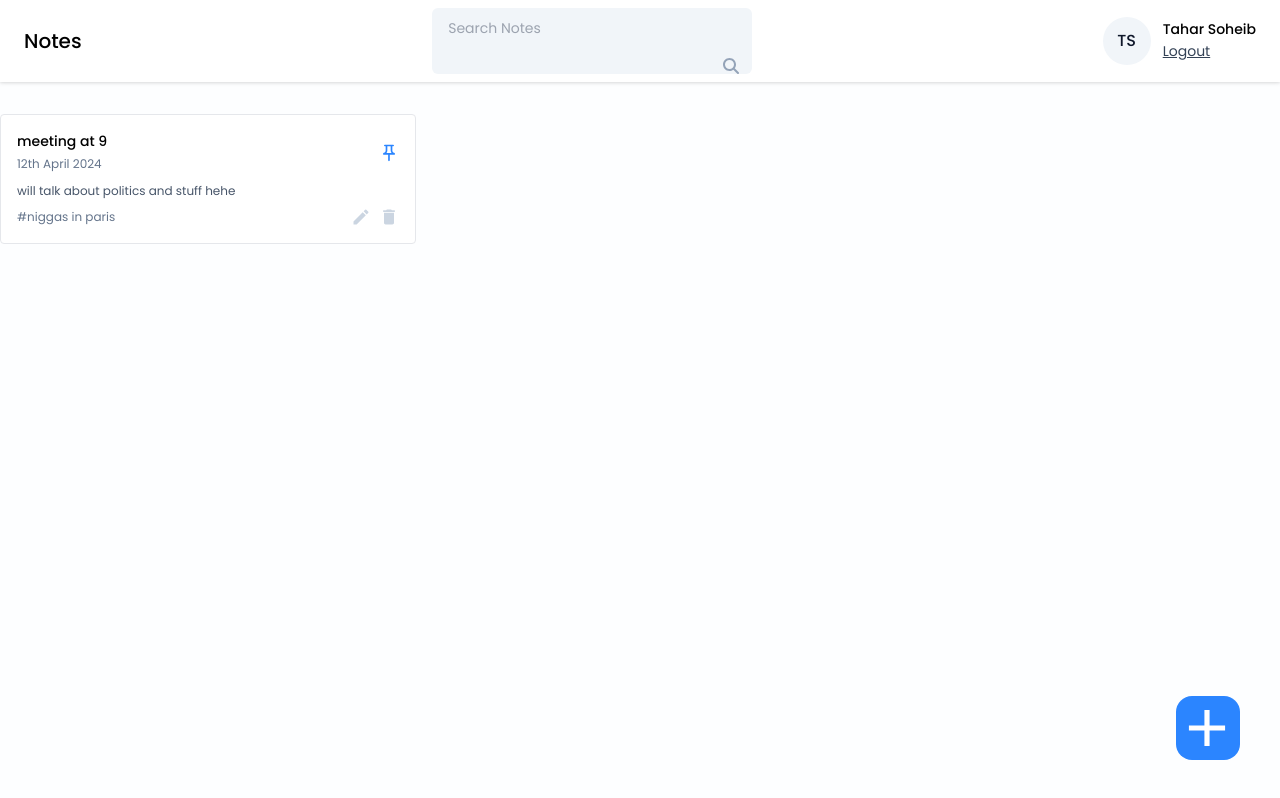
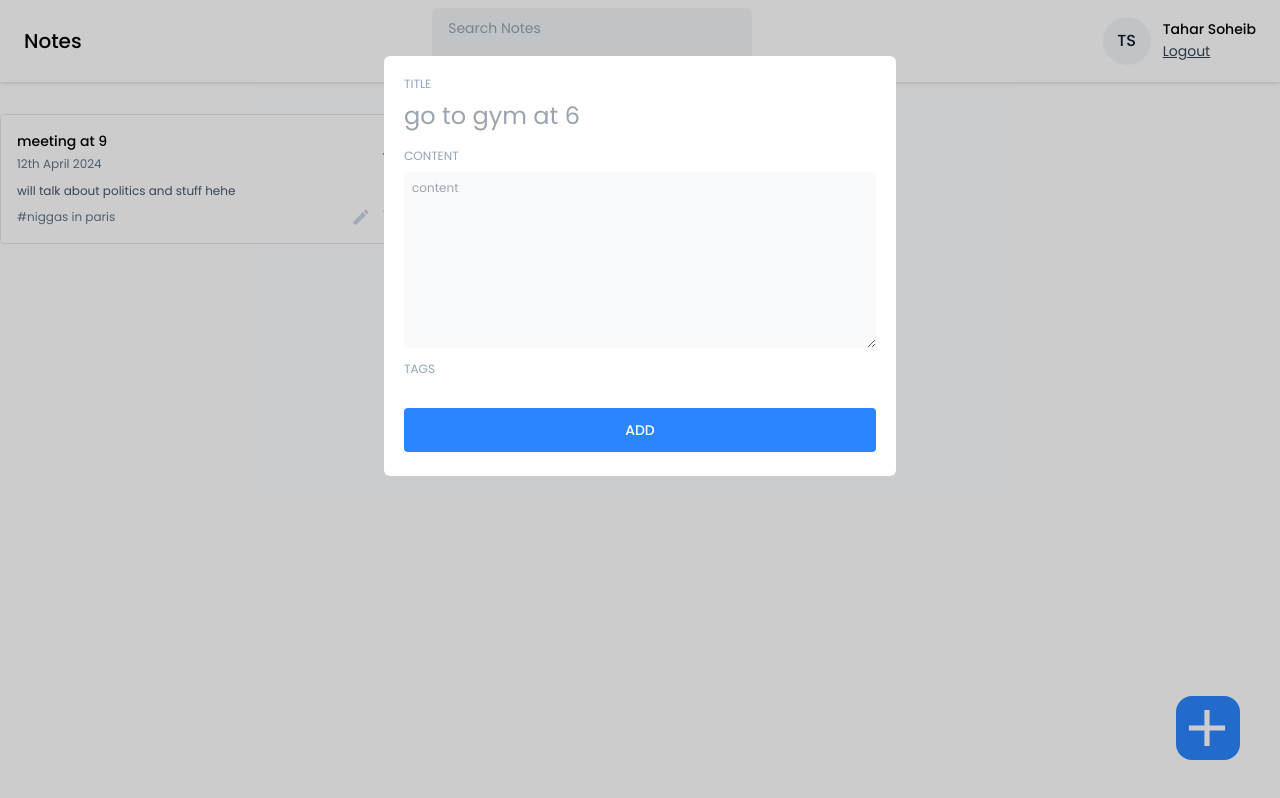
Before and after one commit to rbtsoheib/final_project, a React (Vite) app in the folder frontend/Notes-saver/: page /dashboard in a window 1280 px wide. Both pictures are taken after a click on the button 1208 px from the left and 728 px from the top of the page. Built offline with nearby package versions, Linux system fonts and the light colour scheme.

Commit message:
new changes, i made the new component nothing toooo crazy

```diff
--- a/frontend/Notes-saver/package.json
+++ b/frontend/Notes-saver/package.json
@@ -13,6 +13,7 @@
     "react": "^18.3.1",
     "react-dom": "^18.3.1",
     "react-icons": "^5.3.0",
+    "react-modal": "^3.16.3",
     "react-router-dom": "^6.28.0"
   },
   "devDependencies": {
--- a/frontend/Notes-saver/src/index.css
+++ b/frontend/Notes-saver/src/index.css
@@ -39,4 +39,10 @@
 
     @apply text-xl text-slate-300 cursor-pointer hover:text-primary;
   }
+
+  .input-label{
+
+    @apply text-xs text-slate-400 ;
+  }
+
 }
--- /dev/null
+++ b/frontend/Notes-saver/src/pages/home/AddEditNotes.jsx
@@ -0,0 +1,35 @@
+import React from "react";
+
+const AddEditNotes = () => {
+  return (
+    <div>
+      <div className="flex flex-col gap-2">
+        <label className="input-label">TITLE</label>
+        <input
+          type="text"
+          className="text-2xl text-slate-950 outline-none"
+          placeholder="go to gym at 6"
+        />
+      </div>
+
+      <div className="flex flex-col gap-2 mt-4">
+        <label className="input-label">CONTENT</label>
+        <textarea
+          type="text"
+          className="text-xs text-slate-950 outline-none bg-slate-50 p-2 rounded"
+          placeholder="content"
+          rows={10}
+        ></textarea>
+
+      <div className="">
+        <label className="input-label">TAGS</label>
+      </div>
+
+      <button className="btn-primary font-medium mt-5 p-3" onClick={() => {}}>ADD</button>
+
+      </div>
+    </div>
+  );
+};
+
+export default AddEditNotes;
--- a/frontend/Notes-saver/src/pages/home/Home.jsx
+++ b/frontend/Notes-saver/src/pages/home/Home.jsx
@@ -1,9 +1,17 @@
-import React from "react";
+import React, { useState } from "react";
 import Navbar from "../../components/navbar/Navbar";
 import NoteCard from "../../components/Cards/NoteCard";
 import { MdAdd } from "react-icons/md";
+import AddEditNotes from "./AddEditNotes";
+import Modal from "react-modal";
 
 const Home = () => {
+  const [openAddEditModal, setOpenAddEditModal] = useState({
+    isShown: false,
+    type: "add",
+    date: null,
+  });
+
   return (
     <>
       <Navbar />
@@ -22,11 +30,28 @@
         </div>
       </div>
 
-      <div></div>
-
-      <button className="w-16 h-16 items-center justify-between rounded-2xl bg-primary hover:bg-blue-600 absolute right-10 bottom-10" onClick={() => {}}>
+      <button
+        className="w-16 h-16 items-center justify-between rounded-2xl bg-primary hover:bg-blue-600 absolute right-10 bottom-10"
+        onClick={() => {
+          setOpenAddEditModal({isShown:true, type:"date", data: null})
+        }}
+      >
         <MdAdd className="text-[62px] text-white" />
       </button>
+
+      <Modal
+        isOpen={openAddEditModal.isShown}
+        onRequestClose={() => {}}
+        style={{
+          overlay: {
+            backgroundColor: "rgba(0, 0, 0, 0.2)",
+          },
+        }}
+        contentLabel=""
+        className="w-[40%] max-h-3/4 bg-white rounded-md mx-auto mt-14 p-5 overflow-scroll"
+      >
+        <AddEditNotes />
+      </Modal>
     </>
   );
 };
```
Also changed, not shown: 1 other file (tests, documents, lock files or other folders).
